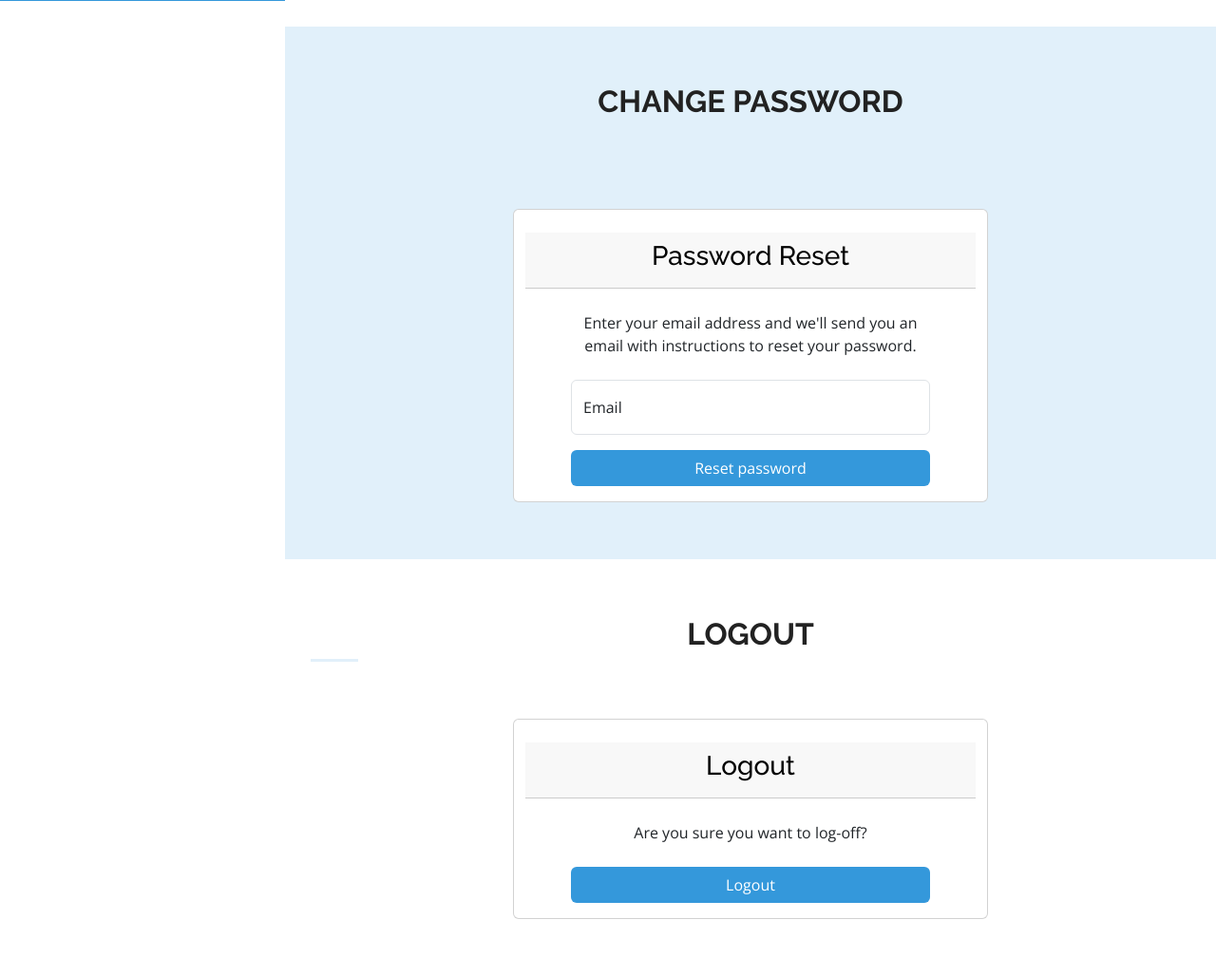
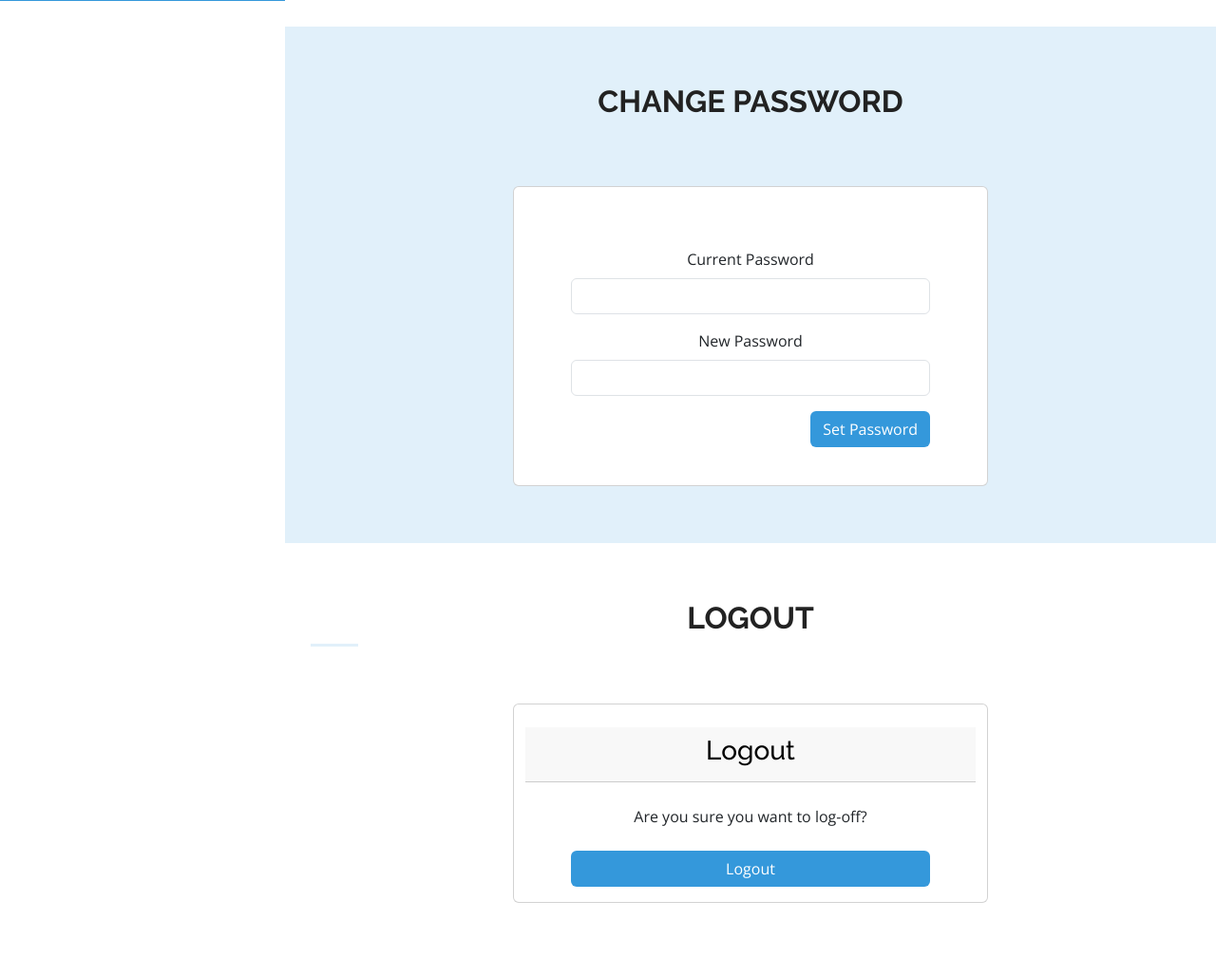
Before and after one commit to Nimisha-Mavar/Portfolio_Maker_BackEnd, a Django app: page /Dash/Dashboard in a window 1280 px wide. Shown: the part 799-1827 px from the top of the page at 95% size. After the commit the page ends 1750 px from the top, so only its background shows below. Run offline with Django 4.2, Linux system fonts and the light colour scheme; data that the repository does not hold is empty; some libraries are stand-ins or nearby versions.

Commit message:
Nimisha/Account/Chnage password logic
in Dashboard page

```diff
--- a/Portfolio_Maker/Account/urls.py
+++ b/Portfolio_Maker/Account/urls.py
@@ -6,5 +6,6 @@ urlpatterns = [
     path('Register',views.Register, name="Register"),
     path('Logout',views.logout,name="Logout"),
     path('forgot_password',views.forgot_password,name="forgot_password"),
-    path('set_pass', views.set_pass, name="set_pass")
+    path('set_pass', views.set_pass, name="set_pass"),
+    path('change_pass',views.cng_pass,name="change_pass")
 ]
--- a/Portfolio_Maker/Template/dashboard.html
+++ b/Portfolio_Maker/Template/dashboard.html
@@ -338,20 +338,25 @@
         <div class="text-center section-title" data-aos="fade-up">
           <h2>Change Password</h2>
         </div>
-        <br>
         <div class="row justify-content-center" data-aos="fade-up">
           <div class="card text-center" style="width: 500px;">
             <br>
-            <div class="card-header h5 text-white"><h3 style="color: black;font-family: "Open Sans", sans-serif;">Password Reset</h3></div>
             <div class="card-body px-5">
-                <p class="card-text py-2">
-                    Enter your email address and we'll send you an email with instructions to reset your password.
-                </p>
-                <div class="form-floating mb-3 mt-3">
-                  <input type="text" class="form-control" id="email" placeholder="Enter email" name="email">
-                  <label for="email">Email</label>
-                </div>
-                <a href="#" class="btn w-100" style="background-color: #3498db;color:#fff">Reset password</a>
+                    <div class="bg-warning">{{msg}}</div><br>
+                    <form action="{% url 'change_pass' %}" method="post">
+                      {% csrf_token %}
+                      <div class="mb-3">
+                          <label for="formFileMultiple" class="description form-label">Current Password</label>
+                          <input class="form-control" type="password" id="formFileMultiple" name="cpass">
+                      </div>
+                      <div class="mb-3">
+                          <label for="exampleFormControlTextarea1" class="description form-label">New Password</label>
+                          <input class="form-control" type="password" id="formFileMultiple1" name="npass">
+                      </div>
+                      <button type="submit" class="btn mb-4 rounded float-end" style="background-color:#3498db;color:#fff;">
+                         <a class="" style="color: #fff;">Set Password</a>
+                     </button>
+                  </form>
             </div>
           </div>
         </div>
```
Also changed, not shown: Portfolio_Maker/Account/views.py (+18 -2 lines).
